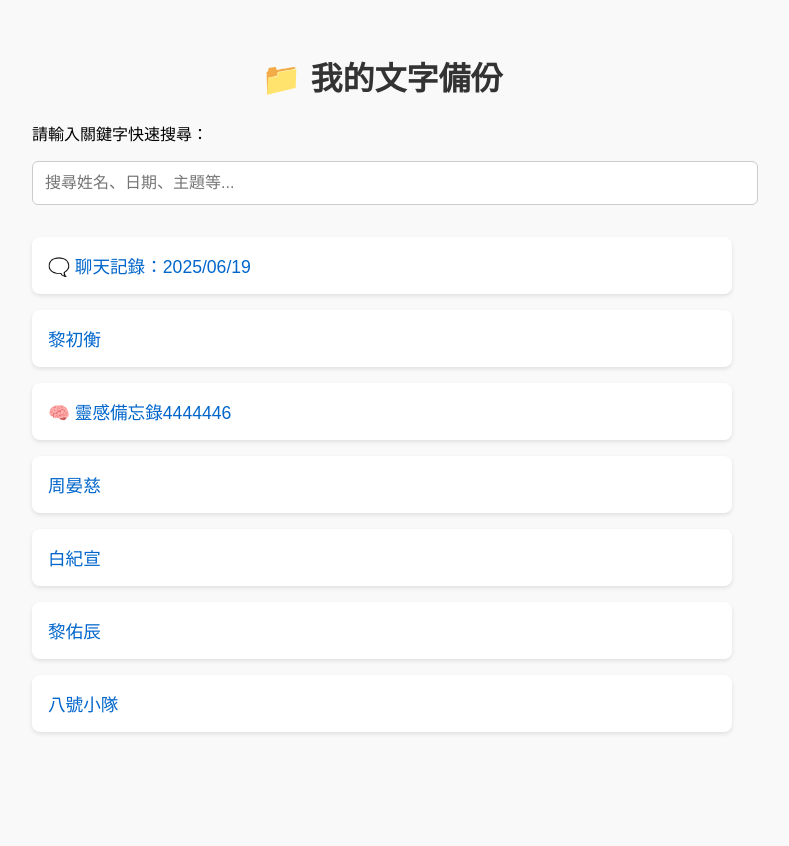
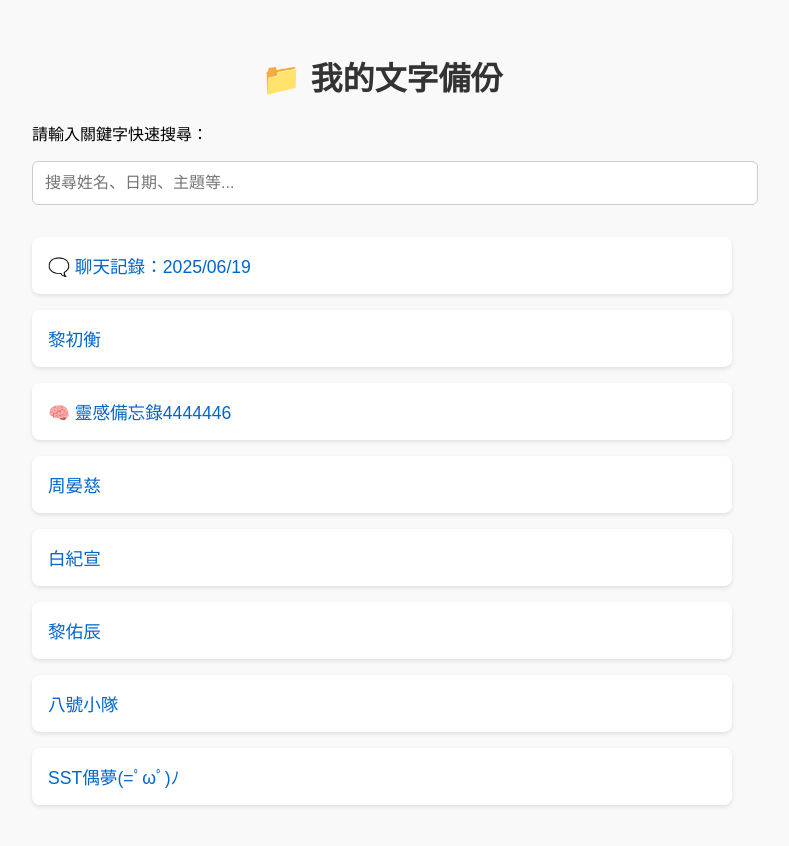
Before and after one commit to miuuim0018/my-private-site-5915, a plain HTML site: page index.html in a window 1280 px wide. Shown: the whole page, without its empty margins (258-1047 px from the left). Before the commit the page ends 800 px from the top, so only its background shows below. Drawn offline with Linux system fonts and the light colour scheme.

Commit message:
更新 index.html

```diff
--- a/index.html
+++ b/index.html
@@ -59,6 +59,7 @@
   <li><a href="test123.html">白紀宣</a></li>
   <li><a href="Li_You-Chen.html">黎佑辰</a></li>
   <li><a href="no_8.html">八號小隊</a></li>
+   <li><a href="SST.html">SST偶夢(=ﾟωﾟ)ﾉ</a></li>
 
 </ul>
 
```
